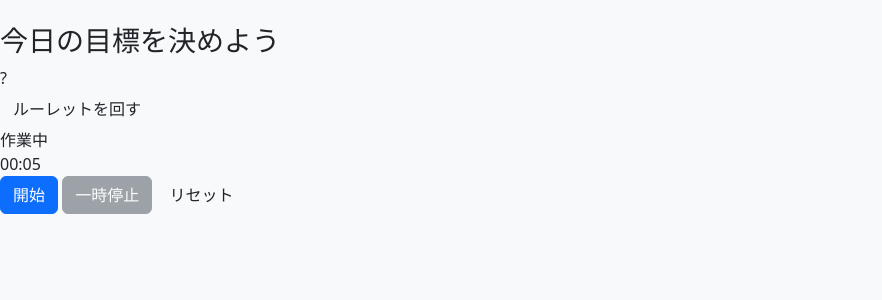
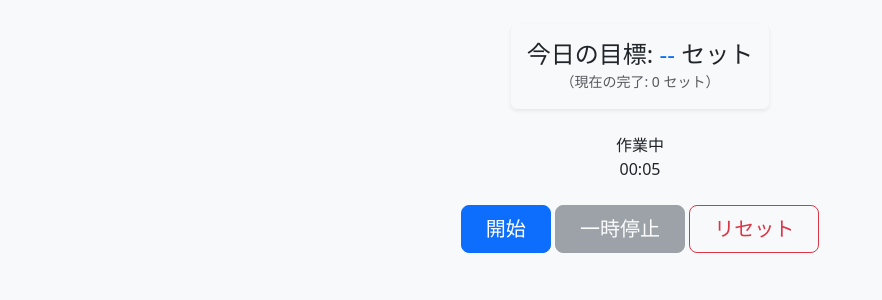
Before and after one commit to OOP2-2025-final-G08/pomodoro_app, a Flask app: template pomodoro_app/templates/timer.html in a window 1280 px wide. Shown: the part 56-356 px from the top of the page, without its empty margins (0-882 px from the left). Run offline with Flask 3, Linux system fonts and the light colour scheme; the template is opened without the code that fills it, so the values that code supplies are empty.

Commit message:
app.pyとtimer.htmlの変更とtimer.jsの追加

```diff
--- a/pomodoro_app/app.py
+++ b/pomodoro_app/app.py
@@ -2,10 +2,18 @@ from flask import Flask, render_template
 
 app = Flask(__name__)
 
+# トップページ（ルーレット画面）
 @app.route('/')
-def hello_world():
-    # index.htmlを表示する
+def index():
+    # 関数名は何でも良いですが、分かりやすく index に変更しました
     return render_template('index.html')
 
+# --- 【追加】タイマーページ ---
+@app.route('/timer')
+def timer():
+    # これにより /timer というURLにアクセスすると timer.html が表示されます
+    return render_template('timer.html')
+
 if __name__ == '__main__':
+    # host='0.0.0.0' は外部からの接続を許可する設定です
     app.run(host='0.0.0.0', port=8080, debug=True)
--- /dev/null
+++ b/pomodoro_app/static/js/timer.js
@@ -0,0 +1,128 @@
+// static/js/timer.js
+
+// --- 時間設定（テスト用） ---
+const WORK_TIME = 5;    // 作業時間テスト用　5s
+const BREAK_TIME = 5;  // 休憩時間テスト用 5s
+
+// --- グローバル変数 ---
+
+let timerInterval;
+let timeLeft = WORK_TIME;
+let isRunning = false;
+let currentMode = 'work';
+let startTime;
+
+// DOM要素の取得
+const display = document.getElementById('timer-display');
+const label = document.getElementById('timer-label');
+const startBtn = document.getElementById('start-btn');
+const pauseBtn = document.getElementById('pause-btn');
+const resetBtn = document.getElementById('reset-btn');
+const alarmSound = document.getElementById('alarm-sound');
+const goalMsg = document.getElementById('goal-msg');
+const targetDisplay = document.getElementById('target-count');
+
+// --- index.htmlから渡されたセット数を表示する処理 ---
+function loadTodayGoal() {
+    fetch('/api/goal/today')
+        .then(res => res.json())
+        .then(data => {
+            if (data.status === 'success') {
+                targetDisplay.textContent = data.target;
+            }
+        });
+}
+
+function updateDisplay() {
+    const mins = Math.floor(timeLeft / 60);
+    const secs = timeLeft % 60;
+    display.textContent = `${mins.toString().padStart(2, '0')}:${secs.toString().padStart(2, '0')}`;
+}
+
+function startTimer() {
+    if (isRunning) return;
+
+    // アラーム停止
+    alarmSound.pause();
+    alarmSound.currentTime = 0;
+
+    isRunning = true;
+    startTime = new Date().toISOString();
+    startBtn.disabled = true;
+    pauseBtn.disabled = false;
+
+    timerInterval = setInterval(() => {
+        timeLeft--;
+        updateDisplay();
+        if (timeLeft <= 0) {
+            clearInterval(timerInterval);
+            finishSession();
+        }
+    }, 1000);
+}
+
+function pauseTimer() {
+    isRunning = false;
+    clearInterval(timerInterval);
+    startBtn.disabled = false;
+    pauseBtn.disabled = true;
+}
+
+function resetTimer() {
+    pauseTimer();
+    alarmSound.pause();
+    alarmSound.currentTime = 0;
+    timeLeft = currentMode === 'work' ? WORK_TIME : BREAK_TIME;
+    updateDisplay();
+}
+
+function finishSession() {
+    isRunning = false;
+    startBtn.disabled = false;
+    pauseBtn.disabled = true;
+
+    const msg = currentMode === 'work' ? "作業終了！休憩しましょう。" : "休憩終了！作業を始めましょう。";
+    alarmSound.play().catch(e => console.log("再生ブロック: ", e));
+
+    goalMsg.textContent = msg;
+    goalMsg.style.display = 'block';
+    goalMsg.style.color = currentMode === 'work' ? '#3498db' : '#e67e22';
+
+    setTimeout(() => { goalMsg.style.display = 'none'; }, 5000);
+
+    // 記録保存
+    const endTime = new Date().toISOString();
+    fetch('/api/session', {
+        method: 'POST',
+        headers: { 'Content-Type': 'application/json' },
+        body: JSON.stringify({
+            start_time: startTime,
+            end_time: endTime,
+            status: 'completed',
+            category: currentMode
+        })
+    });
+
+    // モード切替
+    if (currentMode === 'work') {
+        currentMode = 'break';
+        timeLeft = BREAK_TIME;
+        label.textContent = '休憩中';
+        label.style.color = '#e67e22';
+    } else {
+        currentMode = 'work';
+        timeLeft = WORK_TIME;
+        label.textContent = '作業中';
+        label.style.color = '#333';
+    }
+    updateDisplay();
+}
+
+// イベントリスナー
+startBtn.addEventListener('click', startTimer);
+pauseBtn.addEventListener('click', pauseTimer);
+resetBtn.addEventListener('click', resetTimer);
+
+// 初期化
+loadTodayGoal();
+updateDisplay();
--- a/pomodoro_app/templates/timer.html
+++ b/pomodoro_app/templates/timer.html
@@ -3,190 +3,28 @@
 {% block title %}タイマー & ルーレット{% endblock %}
 
 {% block content %}
-<div class="timer-container">
-    <div class="roulette-section" id="roulette-section">
-        <h3>今日の目標を決めよう</h3>
-        <div class="roulette-display" id="roulette-result">?</div>
-        <button id="spin-btn" class="btn btn-accent">ルーレットを回す</button>
-        <p id="goal-msg" style="margin-top: 1rem; display: none; font-weight: 600;"></p>
+<div class="timer-container text-center">
+    <div id="session-info" class="mb-4 p-3 bg-light rounded shadow-sm d-inline-block">
+        <h4 class="mb-0">今日の目標: <span id="target-count" class="text-primary">--</span> セット</h4>
+        <small class="text-muted">（現在の完了: <span id="completed-count">0</span> セット）</small>
     </div>
 
     <div class="timer-section">
         <div class="timer-label" id="timer-label">作業中</div>
-        <div class="timer-display" id="timer-display">00:10</div>
-        <div class="controls">
-            <button id="start-btn" class="btn btn-primary">開始</button>
-            <button id="pause-btn" class="btn btn-secondary" disabled>一時停止</button>
-            <button id="reset-btn" class="btn btn-accent">リセット</button>
+        <div class="timer-display" id="timer-display">00:05</div>
+        <div class="controls mt-4">
+            <button id="start-btn" class="btn btn-primary btn-lg px-4">開始</button>
+            <button id="pause-btn" class="btn btn-secondary btn-lg px-4" disabled>一時停止</button>
+            <button id="reset-btn" class="btn btn-outline-danger btn-lg px-4">リセット</button>
         </div>
     </div>
+
+    <p id="goal-msg" class="mt-4" style="display: none; font-weight: 600;"></p>
 </div>
 
 <audio id="alarm-sound" src="{{ url_for('static', filename='sounds/alarm.mp3') }}"></audio>
 {% endblock %}
 
 {% block scripts %}
-<script>
-// --- 時間設定（テスト用） ---
-const WORK_TIME = 5;    // 作業時間5秒　一旦短縮本来は25分 = 1500秒
-const BREAK_TIME = 10;  // 休憩時間10秒　一旦短縮本来は5分 = 300秒
-
-let timerInterval;
-let timeLeft = WORK_TIME;
-let isRunning = false;
-let currentMode = 'work';
-let startTime;
-
-const display = document.getElementById('timer-display');
-const label = document.getElementById('timer-label');
-const startBtn = document.getElementById('start-btn');
-const pauseBtn = document.getElementById('pause-btn');
-const resetBtn = document.getElementById('reset-btn');
-const alarmSound = document.getElementById('alarm-sound');
-
-const spinBtn = document.getElementById('spin-btn');
-const rouletteResult = document.getElementById('roulette-result');
-const goalMsg = document.getElementById('goal-msg');
-
-function updateDisplay() {
-    const mins = Math.floor(timeLeft / 60);
-    const secs = timeLeft % 60;
-    display.textContent = `${mins.toString().padStart(2, '0')}:${secs.toString().padStart(2, '0')}`;
-}
-
-// 「開始」ボタンが押された時の処理
-function startTimer() {
-    if (isRunning) return;
-
-    // --- 追加: アラームを強制停止 ---
-    alarmSound.pause();
-    alarmSound.currentTime = 0; // 再生位置を最初に戻す
-
-    isRunning = true;
-    startTime = new Date().toISOString();
-    startBtn.disabled = true;
-    pauseBtn.disabled = false;
-
-    timerInterval = setInterval(() => {
-        timeLeft--;
-        updateDisplay();
-        if (timeLeft <= 0) {
-            clearInterval(timerInterval);
-            finishSession();
-        }
-    }, 1000);
-}
-
-function pauseTimer() {
-    isRunning = false;
-    clearInterval(timerInterval);
-    startBtn.disabled = false;
-    pauseBtn.disabled = true;
-}
-
-function resetTimer() {
-    pauseTimer();
-    // リセット時もアラームを止める
-    alarmSound.pause();
-    alarmSound.currentTime = 0;
-
-    timeLeft = currentMode === 'work' ? WORK_TIME : BREAK_TIME;
-    updateDisplay();
-}
-
-function finishSession() {
-    isRunning = false;
-    startBtn.disabled = false;
-    pauseBtn.disabled = true;
-
-    const msg = currentMode === 'work' ? "作業終了！休憩しましょう。" : "休憩終了！作業を始めましょう。";
-
-    // 音声を再生
-    alarmSound.play().catch(e => console.log("再生ブロック: ", e));
-
-    // 画面上にメッセージを表示
-    goalMsg.textContent = msg;
-    goalMsg.style.display = 'block';
-    goalMsg.style.color = currentMode === 'work' ? '#3498db' : '#e67e22';
-
-    setTimeout(() => {
-        goalMsg.style.display = 'none';
-    }, 5000);
-
-    // 記録保存
-    const endTime = new Date().toISOString();
-    fetch('/api/session', {
-        method: 'POST',
-        headers: { 'Content-Type': 'application/json' },
-        body: JSON.stringify({
-            start_time: startTime,
-            end_time: endTime,
-            status: 'completed',
-            category: currentMode
-        })
-    });
-
-    // モード切替
-    if (currentMode === 'work') {
-        currentMode = 'break';
-        timeLeft = BREAK_TIME;
-        label.textContent = '休憩中';
-        label.style.color = 'var(--secondary-color)';
-    } else {
-        currentMode = 'work';
-        timeLeft = WORK_TIME;
-        label.textContent = '作業中';
-        label.style.color = 'var(--text-color)';
-    }
-    updateDisplay();
-}
-
-startBtn.addEventListener('click', startTimer);
-pauseBtn.addEventListener('click', pauseTimer);
-resetBtn.addEventListener('click', resetTimer);
-
-// ルーレットロジック
-spinBtn.addEventListener('click', () => {
-    spinBtn.disabled = true;
-    let count = 0;
-    const interval = setInterval(() => {
-        rouletteResult.textContent = Math.floor(Math.random() * 9) + 4;
-        count++;
-        if (count > 20) {
-            clearInterval(interval);
-            saveGoal();
-        }
-    }, 50);
-});
-
-function saveGoal() {
-    fetch('/api/goal', { method: 'POST' })
-        .then(res => res.json())
-        .then(data => {
-            if (data.status === 'success') {
-                rouletteResult.textContent = data.target;
-                goalMsg.textContent = `今日の目標は ${data.target} ポモドーロに決定しました！`;
-                goalMsg.style.display = 'block';
-                goalMsg.style.color = 'var(--secondary-color)';
-            } else {
-                rouletteResult.textContent = data.target;
-                goalMsg.textContent = data.message;
-                goalMsg.style.display = 'block';
-            }
-        });
-}
-
-fetch('/api/goal/today')
-    .then(res => res.json())
-    .then(data => {
-        if (data.status === 'success') {
-            rouletteResult.textContent = data.target;
-            spinBtn.disabled = true;
-            goalMsg.textContent = `今日の目標は設定済みです。`;
-            goalMsg.style.display = 'block';
-        }
-    });
-
-updateDisplay();
-</script>
+<script src="{{ url_for('static', filename='js/timer.js') }}"></script>
 {% endblock %}
```
